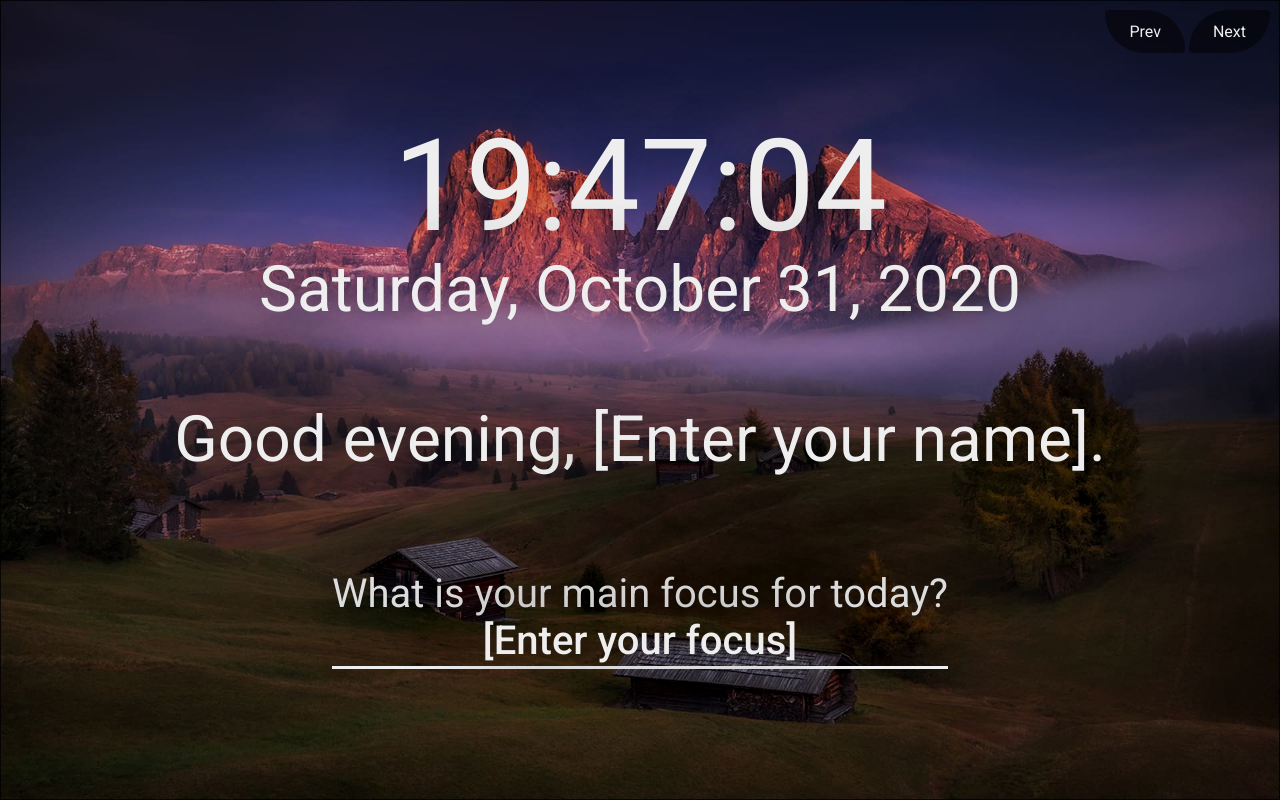
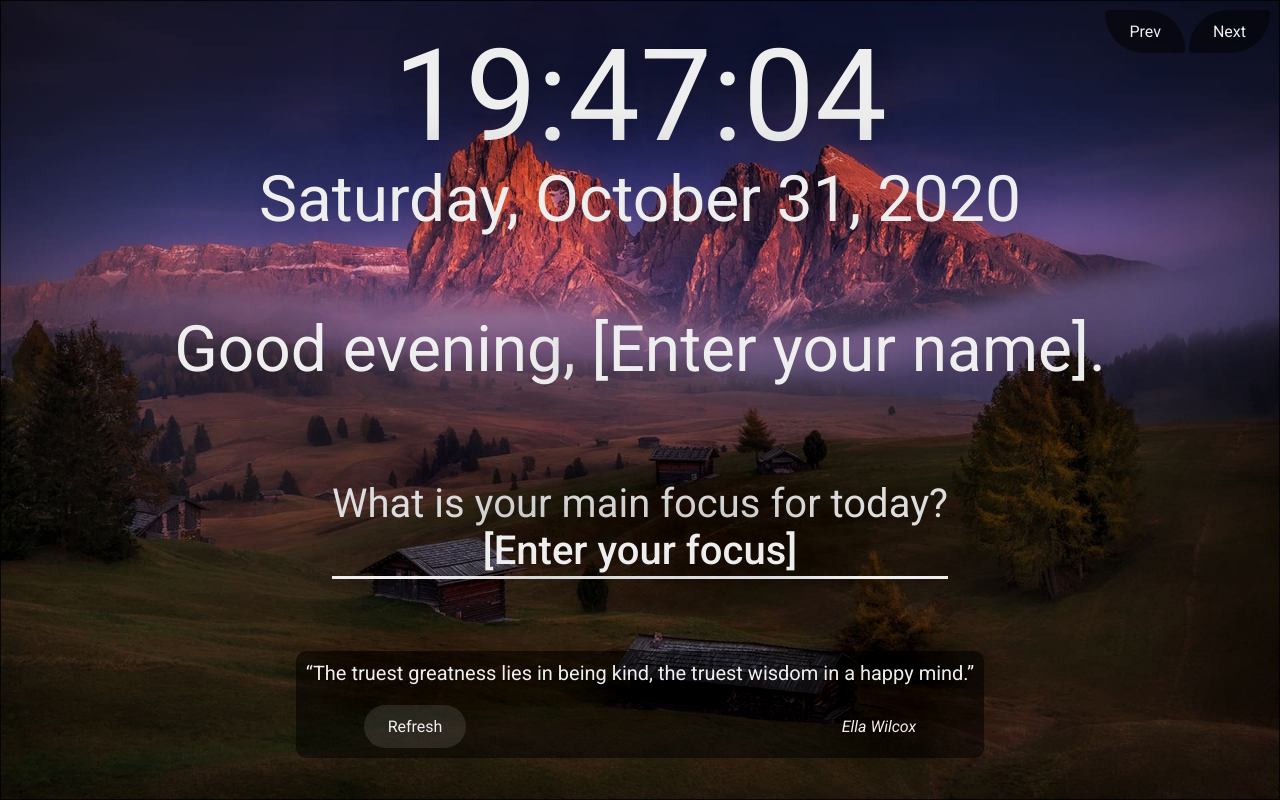
Before and after one commit to cotneit/cotneit-JS2020Q3, a plain HTML site: page momentum/index.html in a window 1280 px wide. Drawn offline with Linux system fonts and the light colour scheme; no server answers.

Commit message:
feat: add quotes

```diff
--- a/momentum/index.html
+++ b/momentum/index.html
@@ -24,6 +24,13 @@
     <button class="button button--bg-prev">Prev</button>
     <button class="button button--bg-next">Next</button>
   </div>
+  <div class="quote app__quote">
+    <q class="quote__quote">The truest greatness lies in being kind, the truest wisdom in a happy mind.</q>
+    <div class="quote__inner">
+      <button class="button quote__button">Refresh</button>
+      <p class="quote__author">Ella Wilcox</p>
+    </div>
+  </div>
   <script src="script.js"></script>
 </body>
 </html>
--- a/momentum/script.js
+++ b/momentum/script.js
@@ -6,6 +6,9 @@ const nameElement = document.querySelector('.name');
 const focusElement = document.querySelector('.focus');
 const buttonBgNext = document.querySelector('.button--bg-next');
 const buttonBgPrev = document.querySelector('.button--bg-prev');
+const quote = document.querySelector('.quote__quote');
+const quoteAuthor = document.querySelector('.quote__author');
+const buttonNewQuote = document.querySelector('.quote__button');
 
 function updateTime() {
   today = new Date();
@@ -150,8 +153,27 @@ function updateFocus(event) {
   localStorage.setItem('focus', focusElement.textContent);
 }
 
+async function loadQuotes() {
+  if (localStorage.getItem('quotes') === null) {
+    const url = 'https://type.fit/api/quotes';
+    const res = await fetch(url);
+    const data = await res.json();
+    localStorage.setItem('quotes', JSON.stringify(data));
+    quotes = data;
+    return;
+  }
+  quotes = JSON.parse(localStorage.getItem('quotes'));
+}
+
+function updateQuote() {
+  const randomQuote = quotes[getRandomInt(0, quotes.length - 1)];
+  quote.textContent = randomQuote.text;
+  quoteAuthor.textContent = randomQuote.author;
+}
+
 let today;
 let currentBackgroundIndex;
+let quotes;
 
 const dailyBackgroundImages = [];
 updateTime();
@@ -160,6 +182,11 @@ updateGreeting();
 updateName();
 updateFocus();
 updateBackgroundImage();
+
+(async () => {
+  await loadQuotes();
+  updateQuote();
+})();
 
 /* Name handlers */
 nameElement.addEventListener('keydown', (event) => {
@@ -171,8 +198,6 @@ nameElement.addEventListener('keydown', (event) => {
 
 nameElement.addEventListener('focus', (event) => {
   event.target.style.minWidth = `${event.target.clientWidth}px`;
-  console.log(event.target.clientWidth);
-  console.log(event.target.style.width)
   event.target.textContent = '';
 })
 
@@ -244,3 +269,7 @@ buttonBgNext.addEventListener('click', () => {
     }, 500)
   }
 })
+
+buttonNewQuote.addEventListener('click', () => {
+  updateQuote();
+})
--- a/momentum/style.css
+++ b/momentum/style.css
@@ -21,20 +21,22 @@
   }
 }
 
-@media screen and (max-width: 360px) {
+@media screen and (max-width: 320px) {
   :root {
     font-size: 6px;
   }
 }
 
 .app {
+  position: relative;
   box-sizing: border-box;
   display: flex;
   flex-direction: column;
   justify-content: center;
   align-items: center;
-  height: 100vh;
-  width: 100vw;
+  min-height: 100vh;
+  min-width: 100vw;
+  width: fit-content;
   margin: 0;
   padding: 0 10px 10px 10px;
 
@@ -44,7 +46,7 @@
   background-position: center;
   background-clip: border-box;
   transition: background-image 0.5s ease-in-out;
-  overflow: hidden;
+  overflow-x: hidden;
   text-align: center;
 
   color: #EEEEEE;
@@ -72,6 +74,7 @@
   display: flex;
   flex-direction: column;
   align-items: center;
+  margin: 0 0 4.5rem 0;
   font-size: 2.5rem;
 }
 
@@ -79,6 +82,13 @@
   position: absolute;
   top: 10px;
   right: 10px;
+}
+
+.app__quote {
+  background: rgba(0, 0, 0, 0.5);
+  padding: 10px 10px;
+  border-radius: 10px;
+  min-width: 40%;
 }
 
 .time {
@@ -161,3 +171,28 @@
 .button--disabled:hover {
   transform: none;
 }
+
+.quote__quote {
+  display: block;
+  margin: 0 0 1.25rem 0;
+  font-size: 1.25rem;
+}
+
+.quote__inner {
+  display: flex;
+  justify-content: space-around;
+  align-items: center;
+}
+
+.quote__button {
+  background: rgba(255, 255, 255, 0.1);
+}
+
+.quote__author {
+  margin: 0;
+  text-align: right;
+  font-size: 1rem;
+  font-weight: 400;
+  font-style: italic;
+  min-width: 50%;
+}
```
